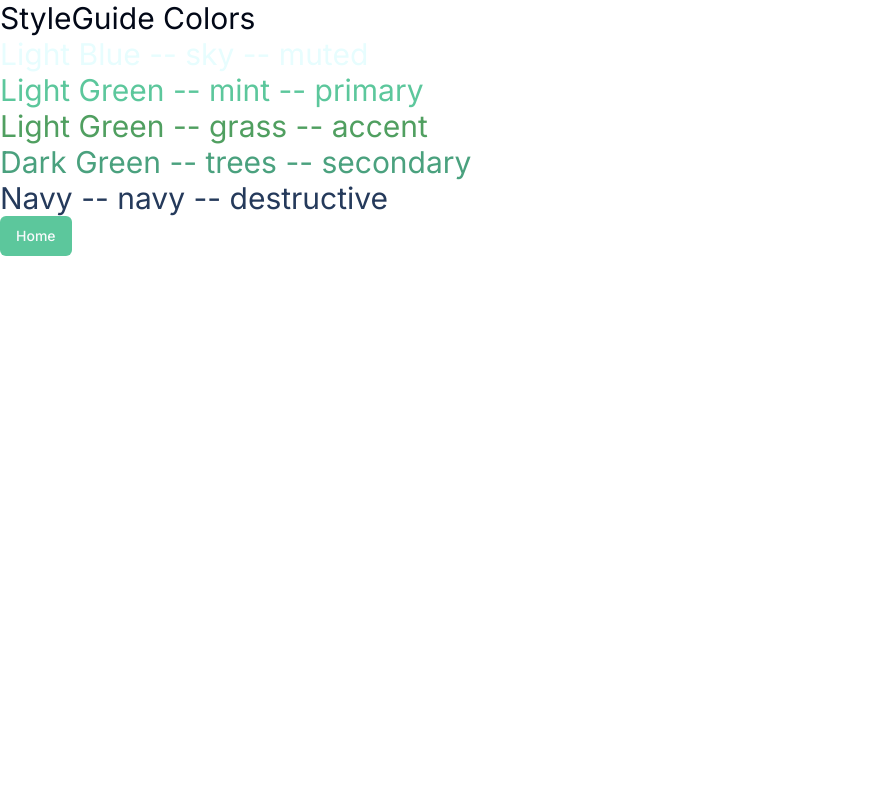
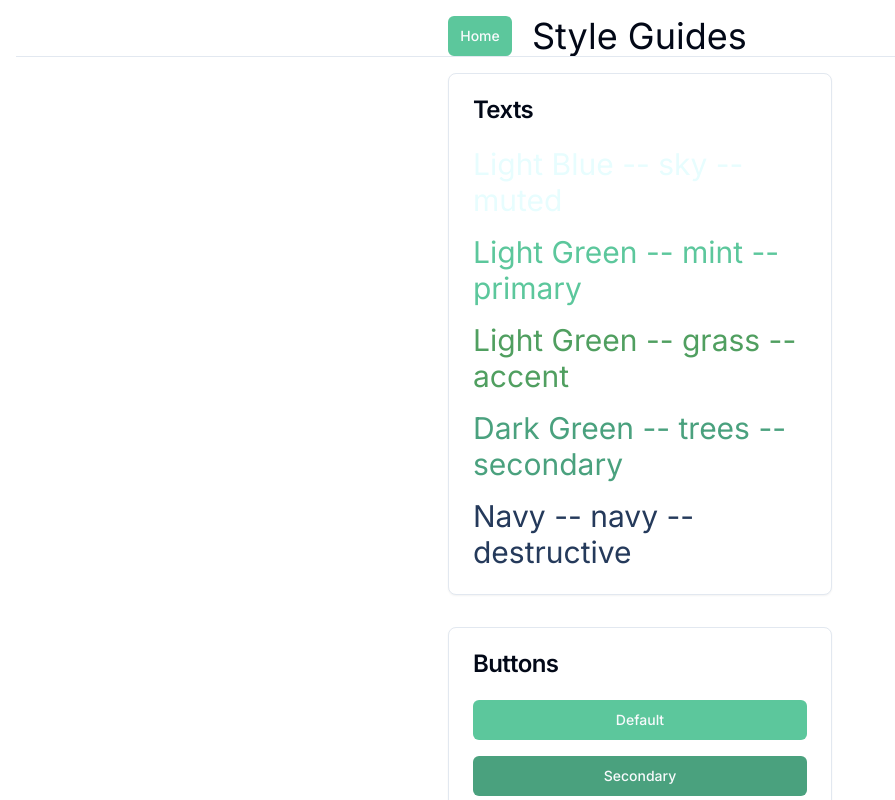
Before and after one commit to SRID-SeekSpot/SeekSpotV1, a Next.js app: page /styleguide in a window 1280 px wide. Shown: the top 800 px of the page, without its empty margins (0-895 px from the left). Built offline with nearby package versions, Linux system fonts and the light colour scheme.

Commit message:
Buttons Updated

```diff
--- a/app/globals.css
+++ b/app/globals.css
@@ -38,8 +38,9 @@ body,
         --primary-foreground: 210 40% 98%;
 
         /* --secondary: 210 40% 96.1%; */
+        /* --secondary-foreground: 222.2 47.4% 11.2%; */
         --secondary: 156 37% 46%;
-        --secondary-foreground: 222.2 47.4% 11.2%;
+        --secondary-foreground: 210 40% 98%;
 
         /* --muted: 210 40% 96.1%; */
         --muted: 183 91% 95%;
--- a/app/styleguide/page.tsx
+++ b/app/styleguide/page.tsx
@@ -1,20 +1,58 @@
+"use client";
+
 import { Button } from "@/components/ui/button";
+import { Card, CardContent, CardHeader, CardTitle } from "@/components/ui/card";
+import { Separator } from "@/components/ui/separator";
 
 export default function Home() {
     return (
-        <div>
+        <div className="flex flex-col">
             <title>SeekSpot StyleGuide</title>
-            <div>
-                <h1 className="text-3xl">StyleGuide Colors</h1>
-                <h1 className="text-3xl text-sky">Light Blue -- sky -- muted</h1>
-                <h1 className="text-3xl text-mint">Light Green -- mint -- primary</h1>
-                <h1 className="text-3xl text-grass">Light Green -- grass -- accent</h1>
-                <h1 className="text-3xl text-trees">Dark Green -- trees -- secondary</h1>
-                <h1 className="text-3xl text-navy">Navy -- navy -- destructive</h1>
+            <div className="m-4 flex flex-col items-center justify-center">
+                <div className="flex flex-row w-96 ">
+                    <Button asChild variant={"default"} className="w-16 mr-5">
+                        <a href="/">Home</a>
+                    </Button>
+                    <p className="text-4xl text-center">Style Guides</p>
+                </div>
+
+                {/* Text Styles */}
+                <Separator />
+                <Card className="m-4 w-96">
+                    <CardHeader>
+                        <CardTitle>Texts</CardTitle>
+                    </CardHeader>
+                    <CardContent className="grid gap-4">
+                        <p className="text-3xl text-sky">
+                            Light Blue -- sky -- muted
+                        </p>
+                        <p className="text-3xl text-mint">
+                            Light Green -- mint -- primary
+                        </p>
+                        <p className="text-3xl text-grass">
+                            Light Green -- grass -- accent
+                        </p>
+                        <p className="text-3xl text-trees">
+                            Dark Green -- trees -- secondary
+                        </p>
+                        <p className="text-3xl text-navy">
+                            Navy -- navy -- destructive
+                        </p>
+                    </CardContent>
+                </Card>
+                {/* Button Styles */}
+                <Card className="m-4 w-96">
+                    <CardHeader>
+                        <CardTitle>Buttons</CardTitle>
+                    </CardHeader>
+                    <CardContent className="grid gap-4">
+                        <Button variant={"default"}>Default</Button>
+                        <Button variant={"secondary"}>Secondary</Button>
+                        <Button variant={"outline"}>Outline</Button>
+                        <Button variant={"link"}>Link</Button>
+                    </CardContent>
+                </Card>
             </div>
-            <Button asChild variant={"default"}>
-                <a href="/">Home</a>
-            </Button>
         </div>
     );
 }
--- /dev/null
+++ b/components/ui/card.tsx
@@ -0,0 +1,79 @@
+import * as React from "react"
+
+import { cn } from "@/lib/utils"
+
+const Card = React.forwardRef<
+  HTMLDivElement,
+  React.HTMLAttributes<HTMLDivElement>
+>(({ className, ...props }, ref) => (
+  <div
+    ref={ref}
+    className={cn(
+      "rounded-lg border bg-card text-card-foreground shadow-sm",
+      className
+    )}
+    {...props}
+  />
+))
+Card.displayName = "Card"
+
+const CardHeader = React.forwardRef<
+  HTMLDivElement,
+  React.HTMLAttributes<HTMLDivElement>
+>(({ className, ...props }, ref) => (
+  <div
+    ref={ref}
+    className={cn("flex flex-col space-y-1.5 p-6", className)}
+    {...props}
+  />
+))
+CardHeader.displayName = "CardHeader"
+
+const CardTitle = React.forwardRef<
+  HTMLParagraphElement,
+  React.HTMLAttributes<HTMLHeadingElement>
+>(({ className, ...props }, ref) => (
+  <h3
+    ref={ref}
+    className={cn(
+      "text-2xl font-semibold leading-none tracking-tight",
+      className
+    )}
+    {...props}
+  />
+))
+CardTitle.displayName = "CardTitle"
+
+const CardDescription = React.forwardRef<
+  HTMLParagraphElement,
+  React.HTMLAttributes<HTMLParagraphElement>
+>(({ className, ...props }, ref) => (
+  <p
+    ref={ref}
+    className={cn("text-sm text-muted-foreground", className)}
+    {...props}
+  />
+))
+CardDescription.displayName = "CardDescription"
+
+const CardContent = React.forwardRef<
+  HTMLDivElement,
+  React.HTMLAttributes<HTMLDivElement>
+>(({ className, ...props }, ref) => (
+  <div ref={ref} className={cn("p-6 pt-0", className)} {...props} />
+))
+CardContent.displayName = "CardContent"
+
+const CardFooter = React.forwardRef<
+  HTMLDivElement,
+  React.HTMLAttributes<HTMLDivElement>
+>(({ className, ...props }, ref) => (
+  <div
+    ref={ref}
+    className={cn("flex items-center p-6 pt-0", className)}
+    {...props}
+  />
+))
+CardFooter.displayName = "CardFooter"
+
+export { Card, CardHeader, CardFooter, CardTitle, CardDescription, CardContent }
--- /dev/null
+++ b/components/ui/separator.tsx
@@ -0,0 +1,31 @@
+"use client"
+
+import * as React from "react"
+import * as SeparatorPrimitive from "@radix-ui/react-separator"
+
+import { cn } from "@/lib/utils"
+
+const Separator = React.forwardRef<
+  React.ElementRef<typeof SeparatorPrimitive.Root>,
+  React.ComponentPropsWithoutRef<typeof SeparatorPrimitive.Root>
+>(
+  (
+    { className, orientation = "horizontal", decorative = true, ...props },
+    ref
+  ) => (
+    <SeparatorPrimitive.Root
+      ref={ref}
+      decorative={decorative}
+      orientation={orientation}
+      className={cn(
+        "shrink-0 bg-border",
+        orientation === "horizontal" ? "h-[1px] w-full" : "h-full w-[1px]",
+        className
+      )}
+      {...props}
+    />
+  )
+)
+Separator.displayName = SeparatorPrimitive.Root.displayName
+
+export { Separator }
--- a/package.json
+++ b/package.json
@@ -9,6 +9,7 @@
     "lint": "next lint"
   },
   "dependencies": {
+    "@radix-ui/react-separator": "^1.0.3",
     "@radix-ui/react-slot": "^1.0.2",
     "class-variance-authority": "^0.7.0",
     "clsx": "^2.0.0",
```
Also changed, not shown: 1 other file (tests, documents, lock files or other folders).
